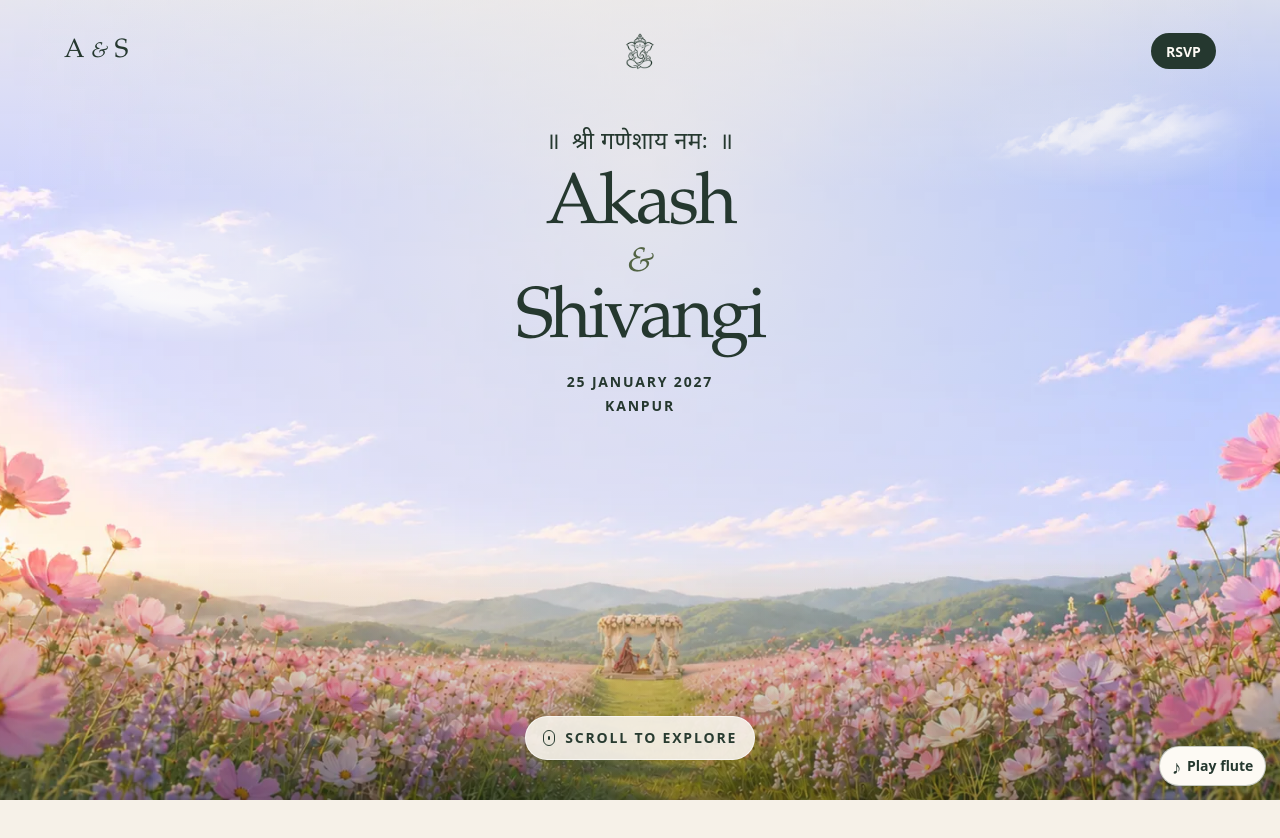
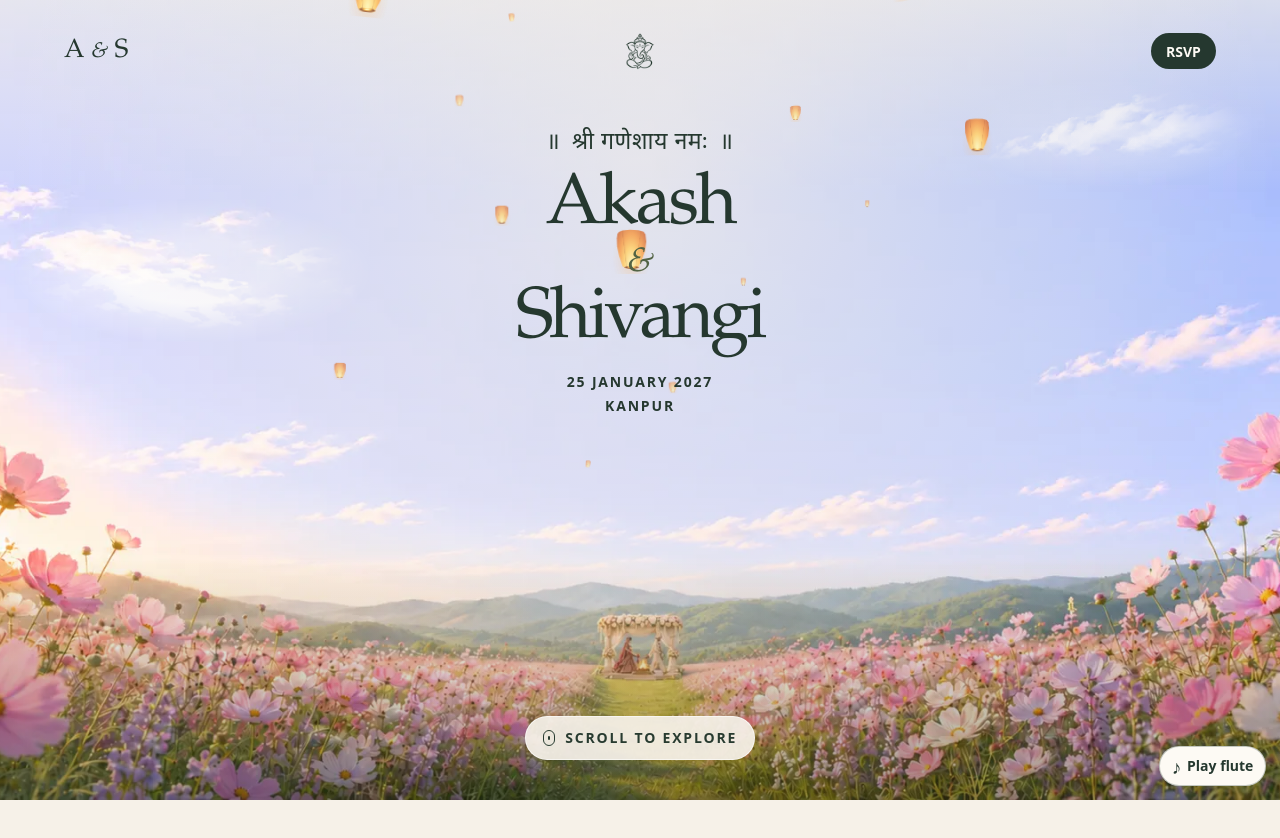
Before and after one commit to ShadowOfAkash/akash-shivangi-wedding, a Next.js app: page / in a window 1280 px wide. Shown: the top 838 px of the page. Built offline with nearby package versions, Linux system fonts and the light colour scheme.

Commit message:
Keep staggered lanterns in the wedding sky until they leave the frame

```diff
--- a/app/invitation-intro.jsx
+++ b/app/invitation-intro.jsx
@@ -1,60 +1,10 @@
 "use client";
 
-import { createPortal } from "react-dom";
 import { usePathname } from "next/navigation";
 import { useEffect, useRef, useState } from "react";
 
 const counterTime = 1100;
 const crossfadeTime = 180;
-
-function createLanterns() {
-  const compact = window.matchMedia("(max-width: 650px)").matches;
-  const random = (min, max) => min + Math.random() * (max - min);
-
-  // Origins are measured from the ridge in the hero photograph. Farther
-  // lanterns stay close to the mandap and cover less distance on screen.
-  const layers = [
-    { count: compact ? 3 : 6, x: [31, 69], aboveRidge: [3, 9], size: [5, 10], rise: [4, 9], drift: 2, opacity: .55, duration: [1.3, 1.55] },
-    { count: compact ? 2 : 4, x: [17, 83], aboveRidge: [11, 21], size: [12, 20], rise: [20, 42], drift: 6, opacity: .73, duration: [1.1, 1.4] },
-    { count: compact ? 2 : 3, x: [8, 92], aboveRidge: [22, 34], size: [25, 39], rise: [60, 105], drift: 10, opacity: .9, duration: [1, 1.25] },
-  ];
-
-  return layers.flatMap(layer => {
-    const [left, right] = layer.x;
-    const lane = (right - left) / layer.count;
-    return Array.from({ length: layer.count }, (_, index) => ({
-      "--left": `${left + (index + random(.1, .9)) * lane}%`,
-      "--above-ridge": `${random(...layer.aboveRidge)}cqh`,
-      "--size": `${random(...layer.size) * (compact ? .8 : 1)}px`,
-      "--rise": `${random(...layer.rise)}px`,
-      "--duration": `${random(...layer.duration)}s`,
-      "--delay": `${random(0, .16)}s`,
-      "--drift": `${random(-layer.drift, layer.drift)}px`,
-      "--tilt": `${random(-8, 8)}deg`,
-      "--peak-opacity": layer.opacity,
-    }));
-  });
-}
-
-function LanternFlight({ onComplete }) {
-  const [lanterns] = useState(createLanterns);
-  const finished = useRef(new Set());
-  function finishFlight(event) {
-    const id = event.target.dataset.lantern;
-    if (id === undefined) return;
-    finished.current.add(id);
-    if (finished.current.size === lanterns.length) onComplete();
-  }
-  const sky = (
-    <div className="lantern-sky" aria-hidden="true" onAnimationEnd={finishFlight}>
-      {lanterns.map((style, index) => (
-        <i key={index} className="sky-lantern flying-lantern" data-lantern={index} style={style} />
-      ))}
-    </div>
-  );
-  const scenery = document.querySelector(".journey .scenery");
-  return scenery ? createPortal(sky, scenery) : sky;
-}
 
 export default function InvitationIntro() {
   const pathname = usePathname();
@@ -89,7 +39,7 @@ function OpeningSequence() {
         last = value;
       }
       if (value === 100) overlay.current.style.opacity = Math.max(0, (counterTime - elapsed) / crossfadeTime);
-      if (elapsed >= counterTime) setPhase("lanterns");
+      if (elapsed >= counterTime) setPhase("done");
       else frame = requestAnimationFrame(tick);
     }
     frame = requestAnimationFrame(tick);
@@ -97,14 +47,13 @@ function OpeningSequence() {
   }, [phase]);
 
   useEffect(() => {
-    if (phase !== "lanterns") return;
+    if (phase !== "done") return;
     document.getElementById("invitation-page").inert = false;
     const target = document.getElementById(window.location.hash.slice(1));
     target?.scrollIntoView({ behavior: "instant" });
   }, [phase]);
 
   if (phase === "done") return null;
-  if (phase === "lanterns") return <LanternFlight onComplete={() => setPhase("done")} />;
   return (
     <div className="invitation-intro" ref={overlay} role="status" aria-label="Opening your wedding invitation">
       <div className="intro-counter" aria-hidden="true">
--- /dev/null
+++ b/app/lantern-sky.jsx
@@ -0,0 +1,56 @@
+"use client";
+
+import { useEffect, useRef, useState } from "react";
+
+function createLanterns() {
+  const compact = window.matchMedia("(max-width: 650px)").matches;
+  const random = (min, max) => min + Math.random() * (max - min);
+
+  // Origins are measured from the ridge in the hero photograph. Farther
+  // lanterns launch near the mandap and rise more slowly.
+  const layers = [
+    { count: compact ? 3 : 6, x: [31, 69], aboveRidge: [3, 9], size: [5, 10], drift: 2, opacity: .55, duration: [95, 125] },
+    { count: compact ? 2 : 4, x: [17, 83], aboveRidge: [11, 21], size: [12, 20], drift: 6, opacity: .73, duration: [25, 37] },
+    { count: compact ? 2 : 3, x: [8, 92], aboveRidge: [22, 34], size: [25, 39], drift: 10, opacity: .9, duration: [7, 11] },
+  ];
+
+  return layers.flatMap(layer => {
+    const [left, right] = layer.x;
+    const lane = (right - left) / layer.count;
+    // Evenly stagger each layer so its lanterns never all restart together.
+    const duration = random(...layer.duration);
+    const phase = Math.random();
+    return Array.from({ length: layer.count }, (_, index) => ({
+      "--left": `${left + (index + random(.1, .9)) * lane}%`,
+      "--above-ridge": `${random(...layer.aboveRidge)}cqh`,
+      "--size": `${random(...layer.size) * (compact ? .8 : 1)}px`,
+      "--duration": `${duration}s`,
+      "--delay": `${-duration * ((phase + index / layer.count) % 1)}s`,
+      "--drift": `${random(-layer.drift, layer.drift)}px`,
+      "--tilt": `${random(-8, 8)}deg`,
+      "--peak-opacity": layer.opacity,
+    }));
+  });
+}
+
+export default function LanternSky() {
+  const sky = useRef(null);
+  const [lanterns, setLanterns] = useState([]);
+
+  useEffect(() => {
+    setLanterns(createLanterns());
+    const observer = new IntersectionObserver(([entry]) => {
+      entry.target.toggleAttribute("data-paused", !entry.isIntersecting);
+    });
+    observer.observe(sky.current);
+    return () => observer.disconnect();
+  }, []);
+
+  return (
+    <div className="lantern-sky" aria-hidden="true" ref={sky}>
+      {lanterns.map((style, index) => (
+        <i key={index} className="sky-lantern flying-lantern" style={style} />
+      ))}
+    </div>
+  );
+}
--- a/app/page.jsx
+++ b/app/page.jsx
@@ -1,3 +1,4 @@
+import LanternSky from "./lantern-sky";
 import MandapPoster from "./mandap-poster";
 import { Fragment } from "react";
 import Script from "next/script";
@@ -36,6 +37,7 @@ export default async function WeddingPage() {
               </div>
               <div className="sky-wash"></div>
               <div className="arrival-shade"></div>
+              <LanternSky />
             </div>
 
             <header className="masthead">
--- a/app/styles.css
+++ b/app/styles.css
@@ -766,36 +766,34 @@ html:has(.invitation-intro) { overflow: hidden; }
 
 .lantern-sky {
   position: absolute;
-  inset: 0 0 auto;
-  height: 100vh;
-  height: 100dvh;
+  inset: 0;
   container-type: size;
   overflow: hidden;
   pointer-events: none;
 }
-.scenery .lantern-sky { height: 100%; }
-body > .lantern-sky { z-index: 3; }
+.lantern-sky[data-paused] .flying-lantern { animation-play-state: paused; }
 .flying-lantern {
   position: absolute;
   /* The ridge is about 72% down both posters. Account for the centered cover crop. */
   --poster-height: max(100cqh, calc(100cqw * 9 / 16));
   --ridge: min(87cqh, calc(50cqh + .22 * var(--poster-height)));
-  top: calc(var(--ridge) - var(--above-ridge));
+  --origin: calc(var(--ridge) - var(--above-ridge));
+  top: var(--origin);
+  opacity: var(--peak-opacity);
   left: var(--left);
-  animation: float-lantern var(--duration) linear var(--delay) both;
+  animation: float-lantern var(--duration) linear var(--delay) infinite both;
 }
 @media (max-aspect-ratio: 4/5) {
   .flying-lantern { --poster-height: max(100cqh, calc(100cqw * 5 / 4)); }
 }
 @keyframes float-lantern {
   from { opacity: 0; transform: translate3d(-50%, -50%, 0) rotate(var(--tilt)); }
-  28%, 65% { opacity: var(--peak-opacity); }
-  to { opacity: 0; transform: translate3d(calc(-50% + var(--drift)), calc(-50% - var(--rise)), 0) rotate(calc(-1 * var(--tilt))); }
+  5%, 100% { opacity: var(--peak-opacity); }
+  to { transform: translate3d(calc(-50% + var(--drift)), calc(0px - var(--origin) - 130%), 0) rotate(calc(-1 * var(--tilt))); }
 }
 @media (prefers-reduced-motion: reduce) {
   .flying-lantern {
     transform: translate(-50%, -50%) rotate(var(--tilt));
-    animation: lantern-glow .75s ease both;
+    animation: none;
   }
-  @keyframes lantern-glow { 0%, 100% { opacity: 0; } 40%, 65% { opacity: var(--peak-opacity); } }
 }
```
